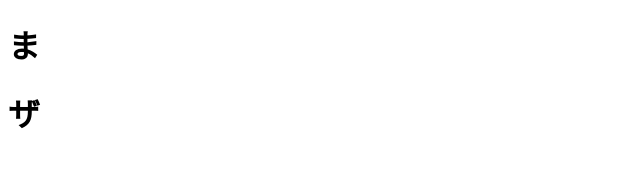
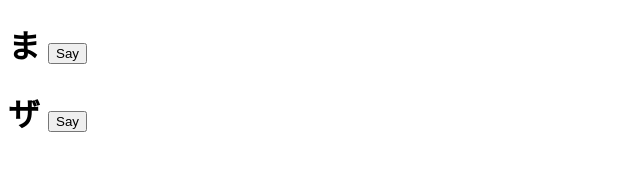
Before and after one commit to whamtet/kana, a plain HTML site: page index.html in a window 1280 px wide. Shown: the whole page, without its empty margins (0-640 px from the left). Drawn offline with Linux system fonts and the light colour scheme.

Commit message:
added speech

```diff
--- a/index.html
+++ b/index.html
@@ -5,8 +5,15 @@
     <meta charset="UTF-8">
   </head>
   <body>
-    <h1 id="hiragana" onclick="clickHiragana()"></h1>
-    <h1 id="katakana" onclick="clickKatakana()"></h1>
+    <h1>
+      <span id="hiragana" onclick="clickHiragana()"></span>
+      <button onclick="sayHiragana()">Say</button>
+    </h1>
+    <h1>
+      <span id="katakana" onclick="clickHiragana()"></span>
+      <button onclick="sayKatakana()">Say</button>
+    </h1>
+    <script src="speech.js"></script>
     <script src="script.js"></script>
   </body>
 </html>
--- a/script.js
+++ b/script.js
@@ -62,7 +62,9 @@ function* cycle(src) {
 const cycleElement = (id, src) => {
   const c = cycle(src);
   return () => {
-    document.getElementById(id).innerHTML = c.next().value;
+    const char = c.next().value;
+    document.getElementById(id).innerHTML = char;
+    setWord(id, char);
   };
 };
 const clickHiragana = cycleElement('hiragana', hiragana);
--- /dev/null
+++ b/speech.js
@@ -0,0 +1,11 @@
+const words = {};
+
+const setWord = (k, v) => words[k] = v;
+const sayWord = (k) => () => {
+    const u = new SpeechSynthesisUtterance(words[k]);
+    u.lang = 'ja';
+    speechSynthesis.speak(u);
+};
+
+const sayHiragana = sayWord('hiragana');
+const sayKatakana = sayWord('katakana');
```
